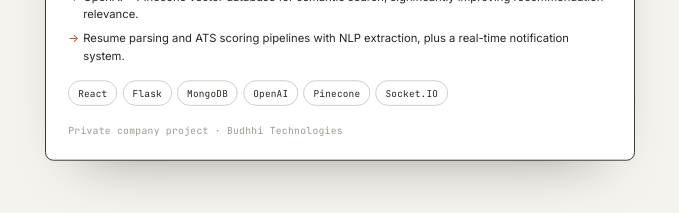
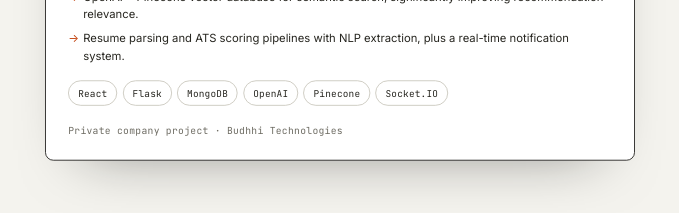
Before and after one commit to sachin-2004jlr/My-Portifolio, a React (Vite) app: page / in a window 1280 px wide. Shown: the part 5000-5213 px from the top of the page, without its empty margins (300-979 px from the left). Built offline with nearby package versions, Linux system fonts and the light colour scheme.

Commit message:
a11y: raise small-text contrast to AA (footer copy + project note use --muted)

```diff
--- a/src/index.css
+++ b/src/index.css
@@ -581,7 +581,7 @@ main { position: relative; z-index: 1; }
   margin-top: auto;
   display: inline-flex; align-items: center; gap: 0.4rem;
   font-family: var(--font-mono); font-size: 0.74rem;
-  letter-spacing: 0.03em; color: var(--faint);
+  letter-spacing: 0.03em; color: var(--muted);
 }
 
 /* ---------- Certifications ---------- */
@@ -648,7 +648,7 @@ main { position: relative; z-index: 1; }
 .footer__nav { display: flex; gap: 1rem; flex-wrap: wrap; }
 .footer__nav a { font-family: var(--font-mono); font-size: 0.76rem; text-transform: uppercase; letter-spacing: 0.04em; color: var(--muted); transition: color .2s; }
 .footer__nav a:hover { color: var(--ink); }
-.footer__copy { font-family: var(--font-mono); font-size: 0.72rem; color: var(--faint); flex-basis: 100%; text-align: center; padding-top: 1rem; border-top: 1px solid var(--line); }
+.footer__copy { font-family: var(--font-mono); font-size: 0.72rem; color: var(--muted); flex-basis: 100%; text-align: center; padding-top: 1rem; border-top: 1px solid var(--line); }
 
 /* ============================================================
    RESPONSIVE
```
